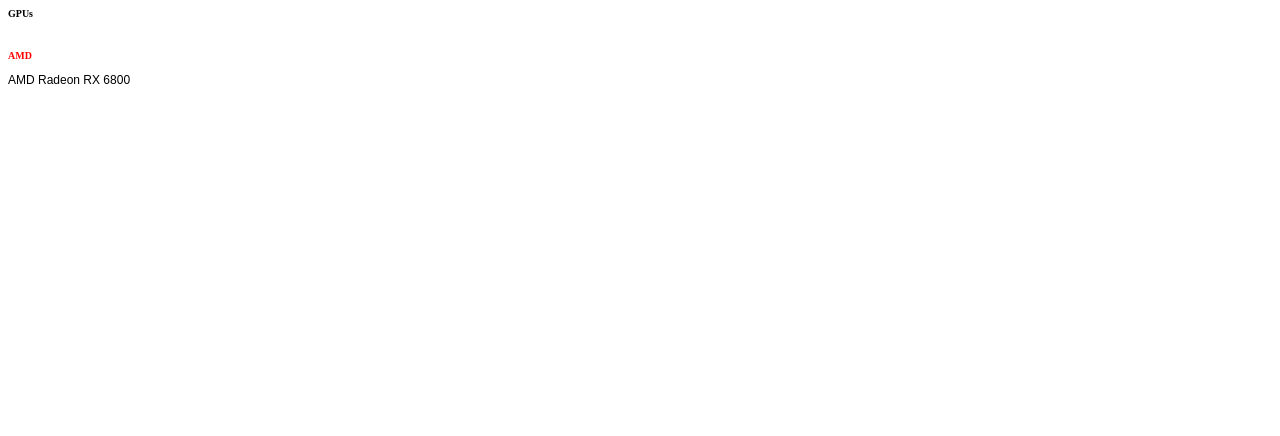
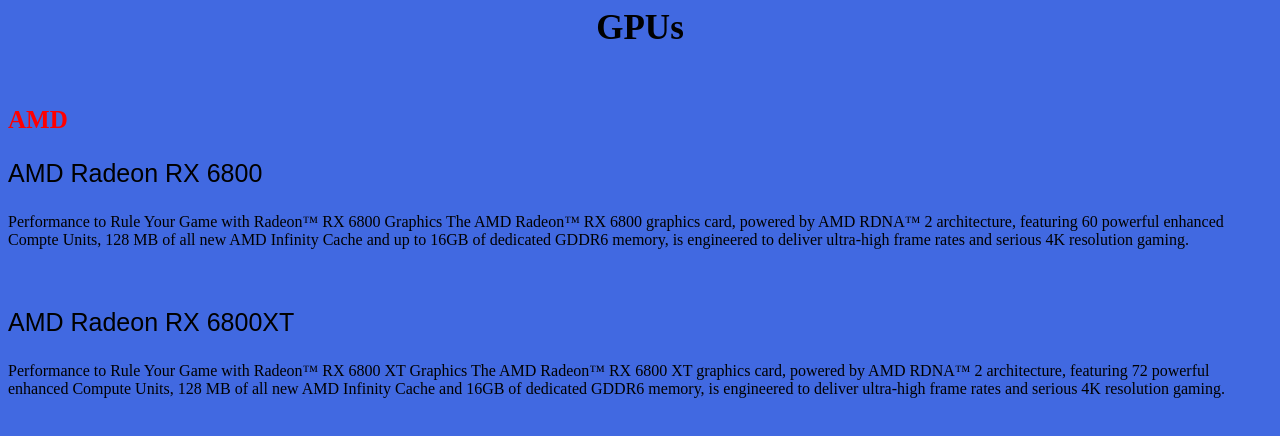
Before and after one commit to InSelfControll/Full-Stack-Course, a plain HTML site: page homework/index.html in a window 1280 px wide. Drawn offline with Linux system fonts and the light colour scheme.

Commit message:
--- Auto-Git Commit ---

```diff
--- a/homework/index.html
+++ b/homework/index.html
@@ -2,11 +2,24 @@
     <head>
         <title>Computers and Computer components </title>
     </head>
-    <body>
-        <h1 style="font-size: 10px;">GPUs </h1>
+    <body style="background-color:royalblue">
+        <center><h1 style="font-size: 35px;">GPUs </h1></center>
     </br>
-        <h1 style="font-size: 10px; color: red;">AMD </h1>
-        <p style="font-size: 12px; font: outline; font-family: sans-serif;">AMD Radeon RX 6800</p>
-
+        <h1 style="font-size: 25px; color: red;">AMD </h1>
+        <p style="font-size: 25px; font: outline; font-family: sans-serif;">AMD Radeon RX 6800</p>
+        <p>
+            Performance to Rule Your Game with Radeon™ RX 6800 Graphics
+            The AMD Radeon™ RX 6800 graphics card,
+            powered by AMD RDNA™ 2 architecture,
+            featuring 60 powerful enhanced Compte Units,
+            128 MB of all new AMD Infinity Cache and up to 16GB of dedicated GDDR6 memory,
+            is engineered to deliver ultra-high frame rates and serious 4K resolution gaming.
+        </p>
+    </br>
+        <p style="font-size: 25px; font: outline; font-family: sans-serif;">AMD Radeon RX 6800XT</p>
+        <p>Performance to Rule Your Game with Radeon™ RX 6800 XT Graphics
+        The AMD Radeon™ RX 6800 XT graphics card, powered by AMD RDNA™ 2 architecture, featuring 72 powerful enhanced Compute
+        Units, 128 MB of all new AMD Infinity Cache and 16GB of dedicated GDDR6 memory, is engineered to deliver ultra-high
+        frame rates and serious 4K resolution gaming.</p>
     </body>
 </html>
```
